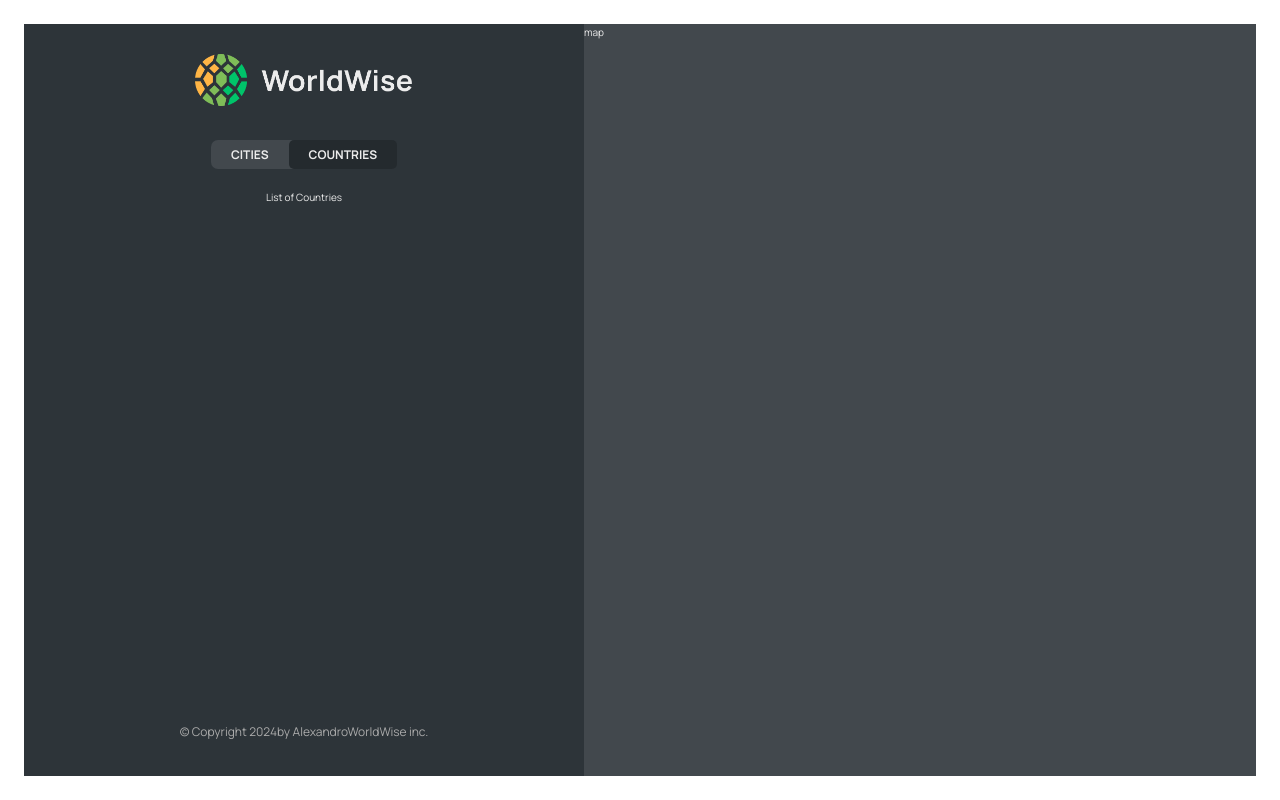
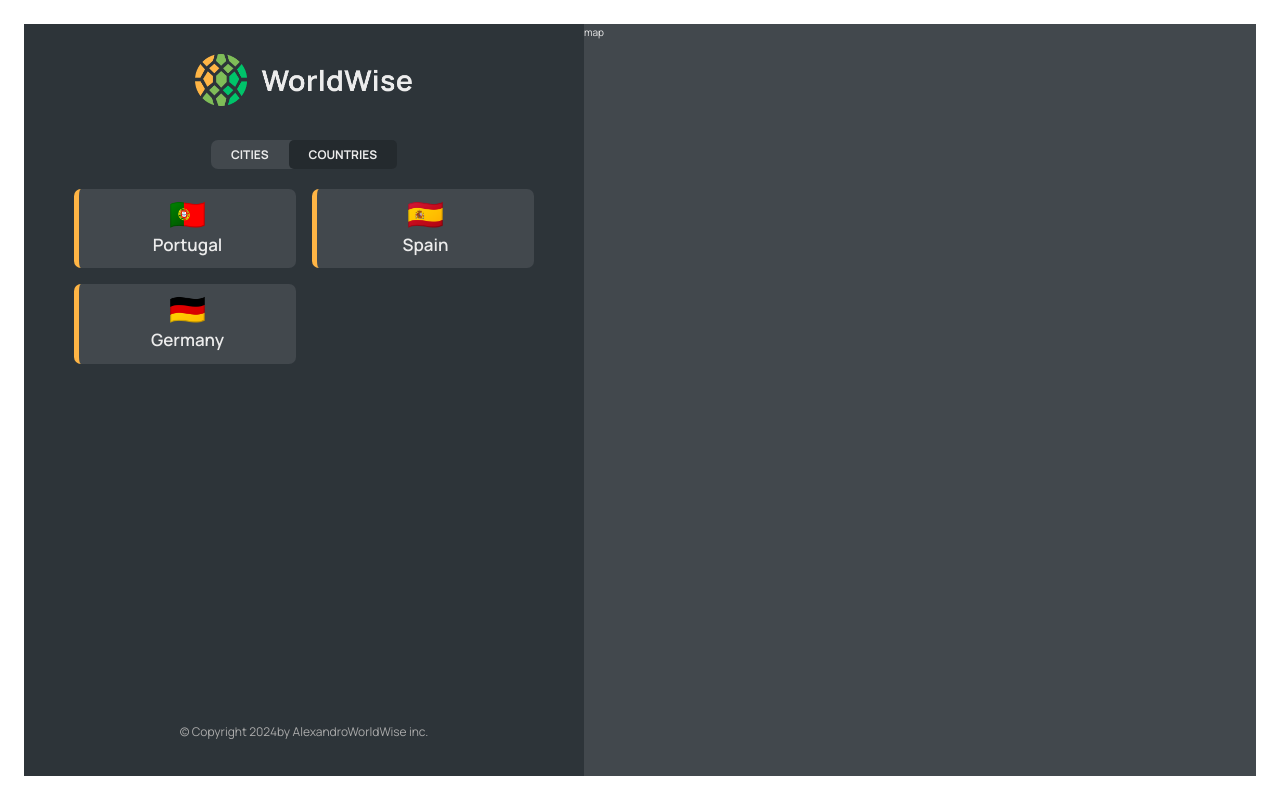
Before and after one commit to aleksandromilenkov/WorldWise, a React (Vite) app: page /app/countries in a window 1280 px wide. Built offline with nearby package versions, Linux system fonts and the light colour scheme.

Commit message:
implementing country list

```diff
--- a/src/App.jsx
+++ b/src/App.jsx
@@ -8,6 +8,7 @@ import AppLayout from "./pages/AppLayout";
 import Login from "./pages/Login";
 import CityList from "./components/CityList/CityList";
 import { useEffect, useState } from "react";
+import CountryList from "./components/CountryList/CountryList";
 const initialCities = [
   {
     cityName: "Lisbon",
@@ -45,6 +46,18 @@ const initialCities = [
     },
     id: 98443197,
   },
+  {
+    cityName: "Barcelona",
+    country: "Spain",
+    emoji: "ES",
+    date: "2027-03-12T14:22:51.833Z",
+    notes: "Amazing 😃",
+    position: {
+      lat: 52.53586782505711,
+      lng: 13.376933665713324,
+    },
+    id: 93932232,
+  },
 ];
 const App = () => {
   const [cities, setCities] = useState([]);
@@ -69,7 +82,7 @@ const App = () => {
             path="cities"
             element={<CityList cities={cities} isLoading={isLoading} />}
           />
-          <Route path="countries" element={<p>List of Countries</p>} />
+          <Route path="countries" element={<CountryList cities={cities} />} />
           <Route path="form" element={<p>Form</p>} />
         </Route>
         <Route path="*" element={<PageNotFound />} />
--- /dev/null
+++ b/src/components/CountryList/CountryList.jsx
@@ -0,0 +1,30 @@
+import React from "react";
+import styles from "./CountryList.module.css";
+import Spinner from "../Spinner/Spinner";
+import CityItem from "../CityItem/CityItem";
+import Message from "../Message/Message";
+import CountryItem from "../CountryItem/CountryItem";
+
+const CountryList = ({ isLoading, cities }) => {
+  if (isLoading) return <Spinner />;
+  if (!cities.length)
+    return (
+      <Message
+        message={"Add your first city by clicking on a city on the map"}
+      />
+    );
+  const countries = cities.reduce((acc, val) => {
+    if (!acc.map((el) => el.country).includes(val.country)) {
+      return [...acc, { country: val.country, emoji: val.emoji }];
+    } else return acc;
+  }, []);
+  return (
+    <ul className={styles.countryList}>
+      {countries.map((country, idx) => (
+        <CountryItem country={country} key={idx} />
+      ))}
+    </ul>
+  );
+};
+
+export default CountryList;
```
